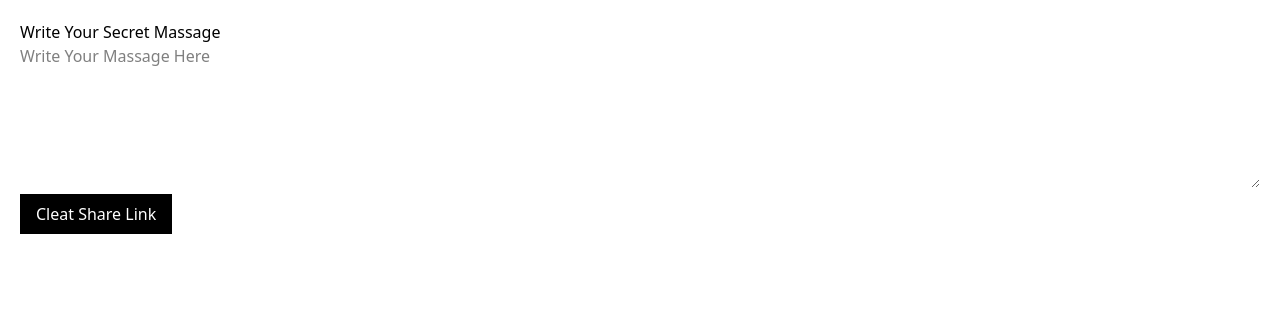
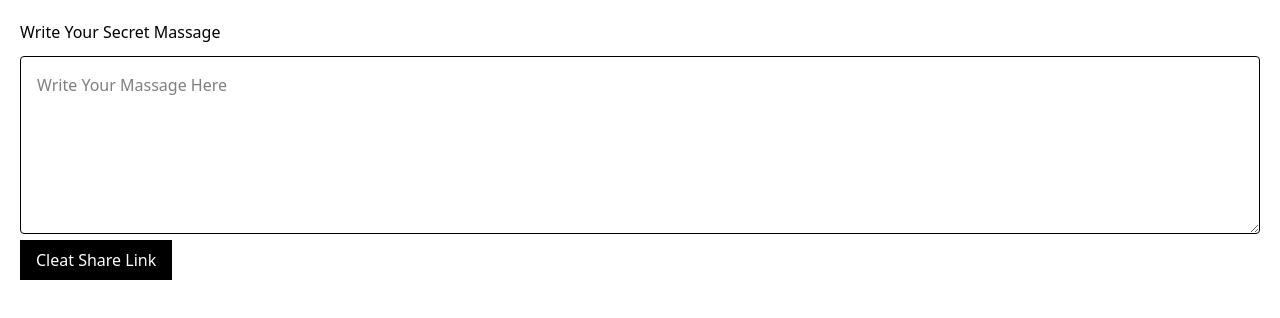
Before and after one commit to krishno-roy/sicratemasssageshareapps, a React (Vite) app: page / in a window 1280 px wide. Shown: the top 318 px of the page. Built offline with nearby package versions, Linux system fonts and the light colour scheme; no server answers; sample sign-in values are in the browser's storage.

Commit message:
Initial commit

```diff
--- a/src/pages/Home.jsx
+++ b/src/pages/Home.jsx
@@ -13,7 +13,7 @@ const CreateMessage = () => {
   };
 
   return (
-    <div style={{ padding: 20 }}>
+    <div style={{ padding: 20 }} className="space-y-3">
       <h2>Write Your Secret Massage</h2>
       <form onSubmit={handleSubmit}>
         <textarea
@@ -24,7 +24,7 @@ const CreateMessage = () => {
           placeholder="Write Your Massage Here "
           required
 
-          className="w-full"
+          className="w-full border p-4 rounded "
         />
         <br />
         <button type="submit" className="bg-black text-white py-2 px-4">Cleat Share Link</button>
--- a/src/pages/Message.jsx
+++ b/src/pages/Message.jsx
@@ -16,7 +16,7 @@ const ViewMessage = () => {
 
   return (
     <div style={{ padding: 20 }}>
-      <h2>গোপন ম্যাসেজ</h2>
+      <h2>See Your Secret Massage</h2>
       <p>{message}</p>
     </div>
   );
```
